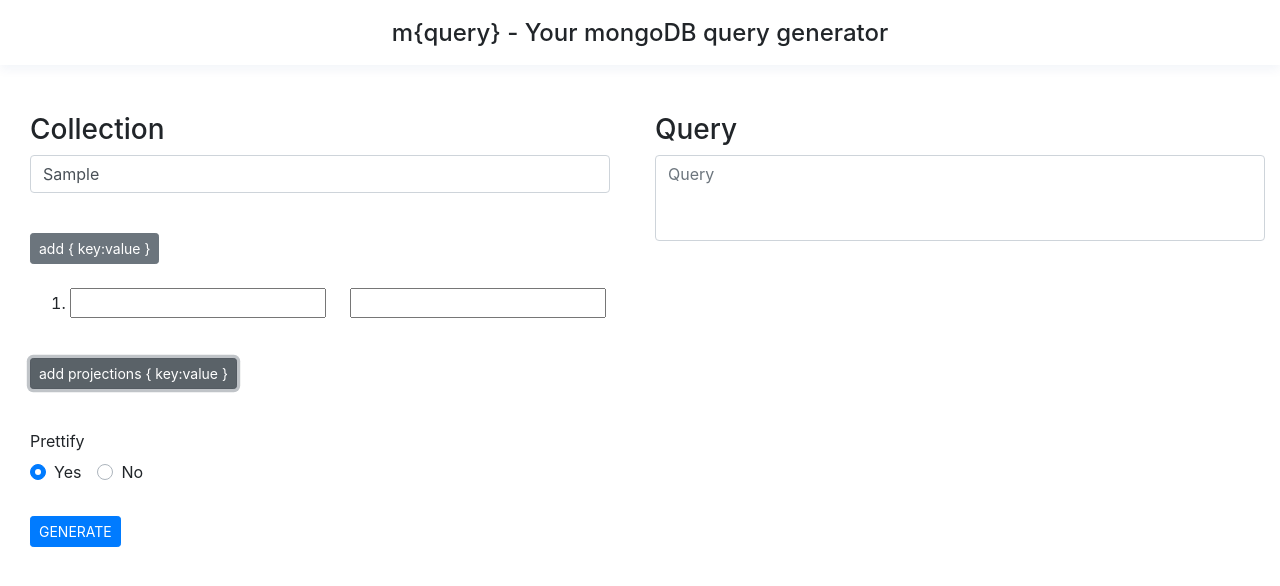
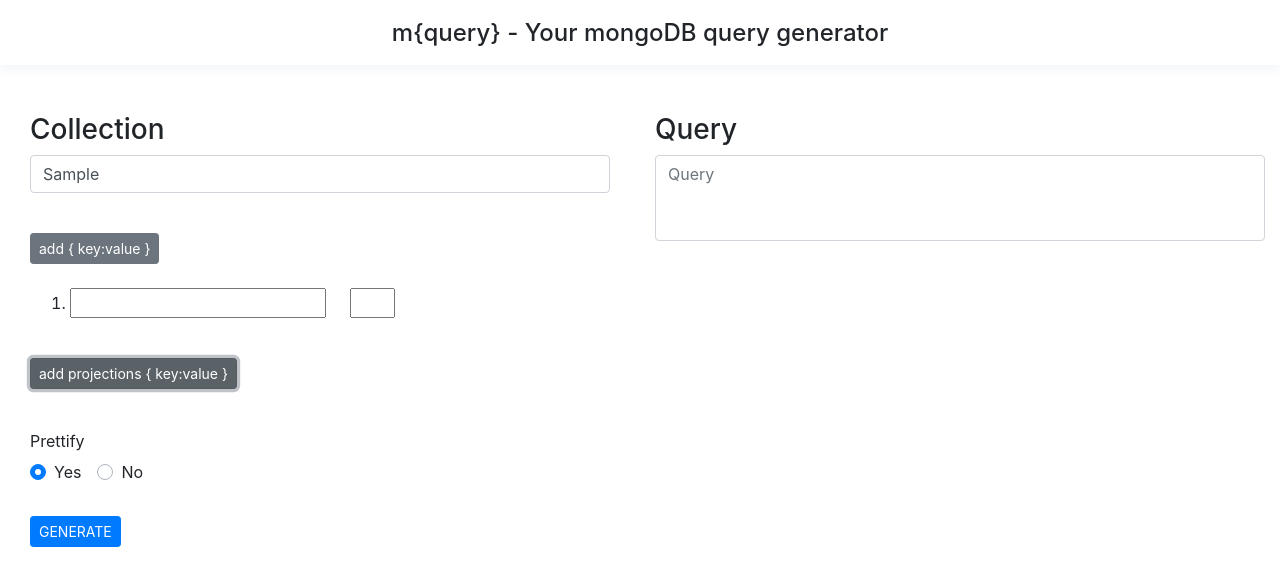
Before and after one commit to pawansingh972/mquery, a Vue app: page / in a window 1280 px wide. Both pictures are taken after typing "Sample" into the empty fields and a click on the button "add projections { key:value }". Shown: the top 586 px of the page. Built offline with nearby package versions, Linux system fonts and the light colour scheme.

Commit message:
Changes 1. Favico 2. changed the projection field to number

```diff
--- a/index.html
+++ b/index.html
@@ -4,7 +4,7 @@
     <meta charset="utf-8">
     <meta name="viewport" content="width=device-width,initial-scale=1.0">
     <title>m{query} - Your mongoDB query generator</title>
-
+    <link rel="icon" type="image/x-icon" href="static/favico.ico">
     <link href="https://fonts.googleapis.com/css?family=Roboto" rel="stylesheet">
   </head>
   <body>
--- a/src/components/Query.vue
+++ b/src/components/Query.vue
@@ -30,7 +30,7 @@
                   <ol class="mt-4">
                     <li class="mb-4" v-for="(projection, index) in projections" :key="index">
                       <input v-model='p_keys[index]' :type="projection.type" name="" :id="'key-' + projection.index">
-                      <input v-model='p_values[index]' class="ml-4" :type="projection.type" name="" :id="'value-' + projection.index">
+                      <input v-model='p_values[index]' class="ml-4 col-1" :type="projection.type" name="" :id="'value-' + projection.index">
                     </li>
                   </ol>
                   <b-button size="sm" v-on:click="addProjection" class="mt-3">add projections { key:value }</b-button><br><br>
@@ -149,7 +149,7 @@
       this.index++
     },
     addProjection () {
-      this.projections.push({index: this.p_index, type: 'text'})
+      this.projections.push({index: this.p_index, type: 'number'})
       this.p_index++
     }
   }
```
Also changed, not shown: 2 other files (tests, documents, lock files or other folders).
